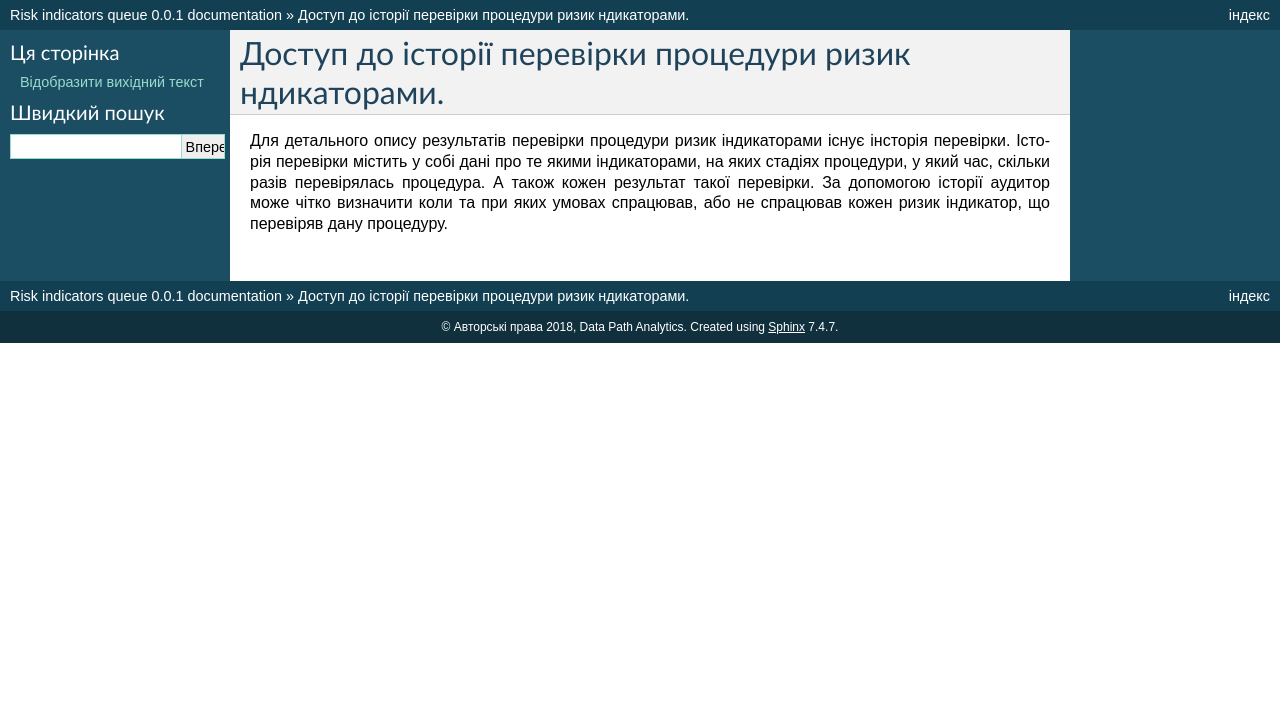
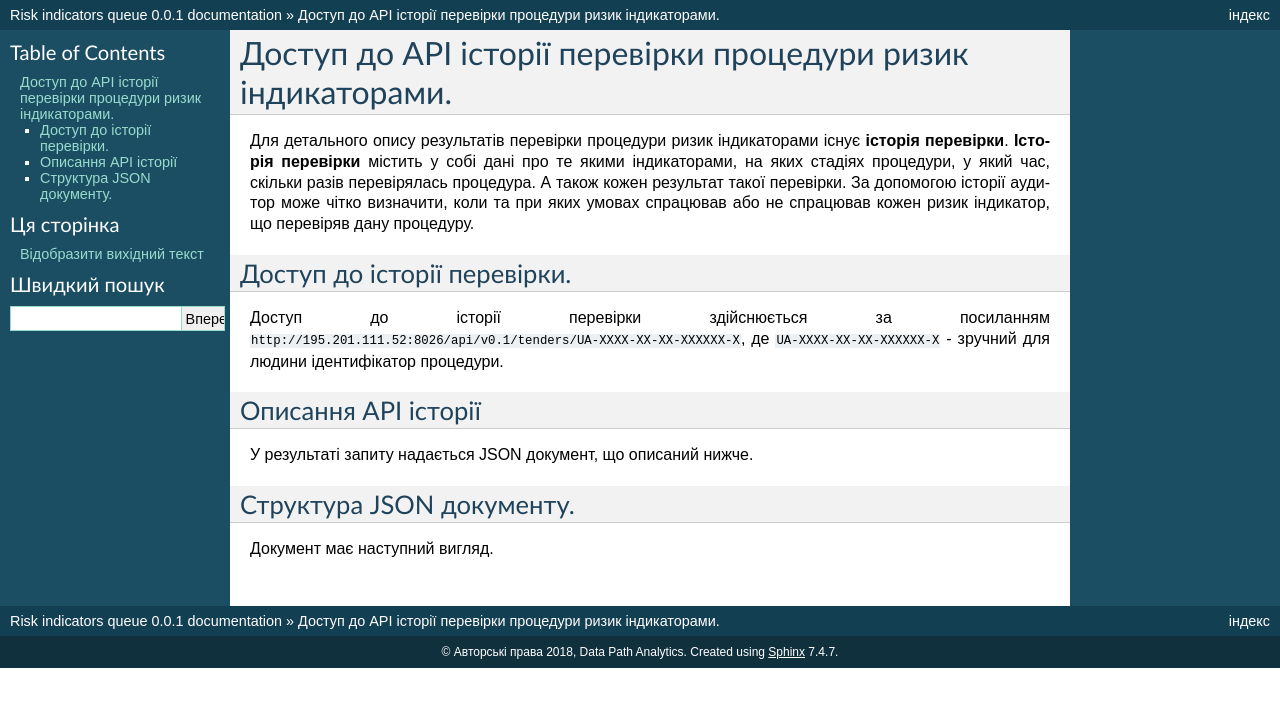
Before and after one commit to DataPathAnalytics/indicators-queue, a Sphinx documentation site: the page built from docs/procedure_history.rst, in a window 1280 px wide. Shown: the top 707 px of the page. Built offline with Sphinx 7.4.7, drawn with Linux system fonts in a browser that asks for light colours.

Commit message:
Update procedure_history.rst

```diff
--- a/docs/procedure_history.rst
+++ b/docs/procedure_history.rst
@@ -1,5 +1,23 @@
-########################################################
-Доступ до історії перевірки процедури ризик ндикаторами.
-########################################################
+#############################################################
+Доступ до АРІ історії перевірки процедури ризик індикаторами.
+#############################################################
 
-Для детального опису результатів перевірки процедури ризик індикаторами існує інсторія перевірки. Історія перевірки містить у собі дані про те якими індикаторами, на яких стадіях процедури, у який час, скільки разів перевірялась процедура. А також кожен результат такої перевірки. За допомогою історії аудитор може чітко визначити коли та при яких умовах спрацював, або не спрацював кожен ризик індикатор, що перевіряв дану процедуру.
+Для детального опису результатів перевірки процедури ризик індикаторами існує **історія перевірки**. **Історія перевірки** містить у собі дані про те якими індикаторами, на яких стадіях процедури, у який час, скільки разів перевірялась процедура. А також кожен результат такої перевірки. За допомогою історії аудитор може чітко визначити, коли та при яких умовах спрацював або не спрацював кожен ризик індикатор, що перевіряв дану процедуру.
+
+
+****************************
+Доступ до історії перевірки.
+****************************
+
+Доступ до історії перевірки здійснюється за посиланням ``http://195.201.111.52:8026/api/v0.1/tenders/UA-ХХХХ-ХХ-ХХ-ХХХХХХ-Х``, де ``UA-ХХХХ-ХХ-ХХ-ХХХХХХ-Х`` - зручний для людини ідентифікатор процедури.
+
+********************
+Описання API історії
+********************
+У результаті запиту надається JSON документ, що описаний нижче.
+
+*************************
+Структура JSON документу.
+*************************
+
+Документ має наступний вигляд.
```
